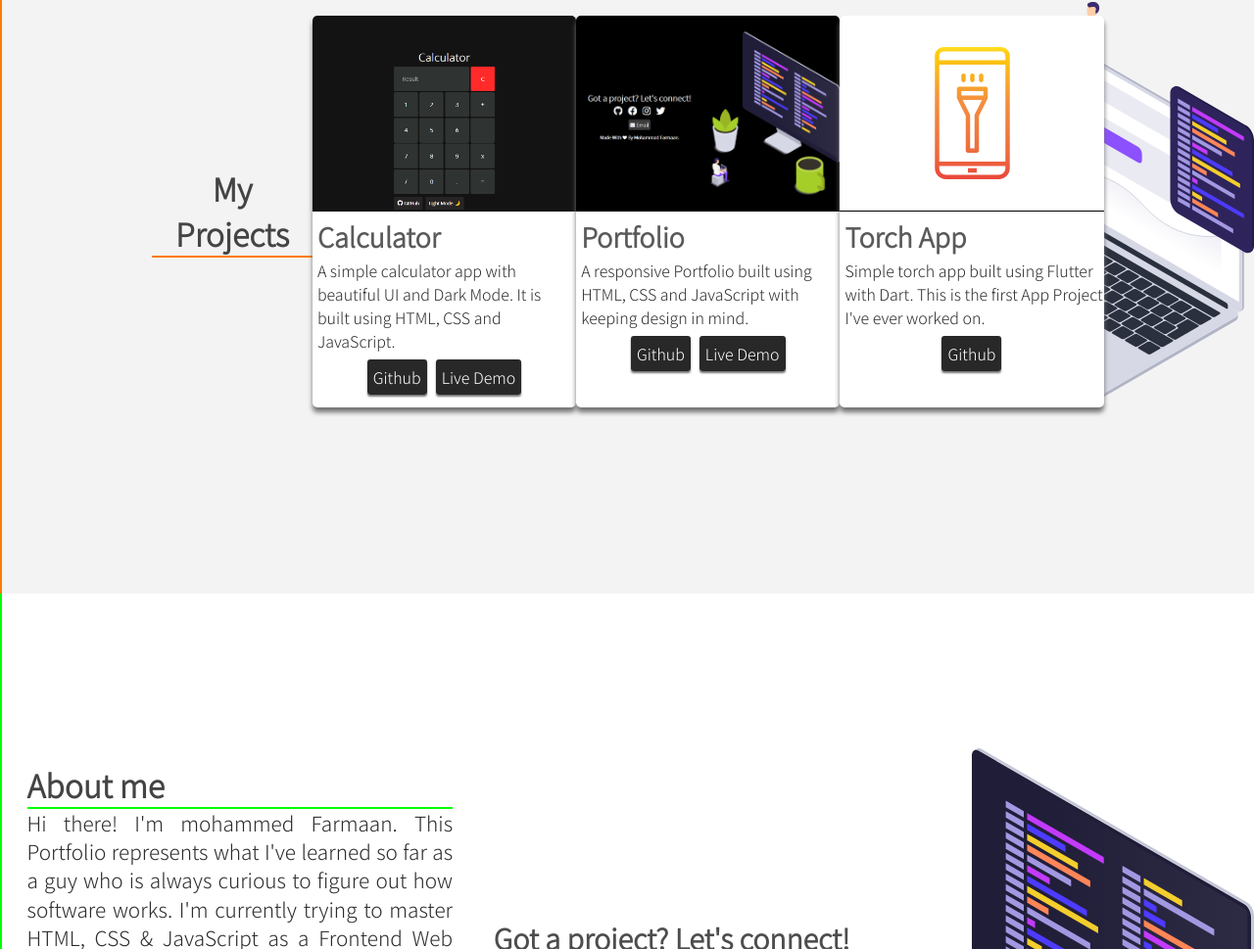
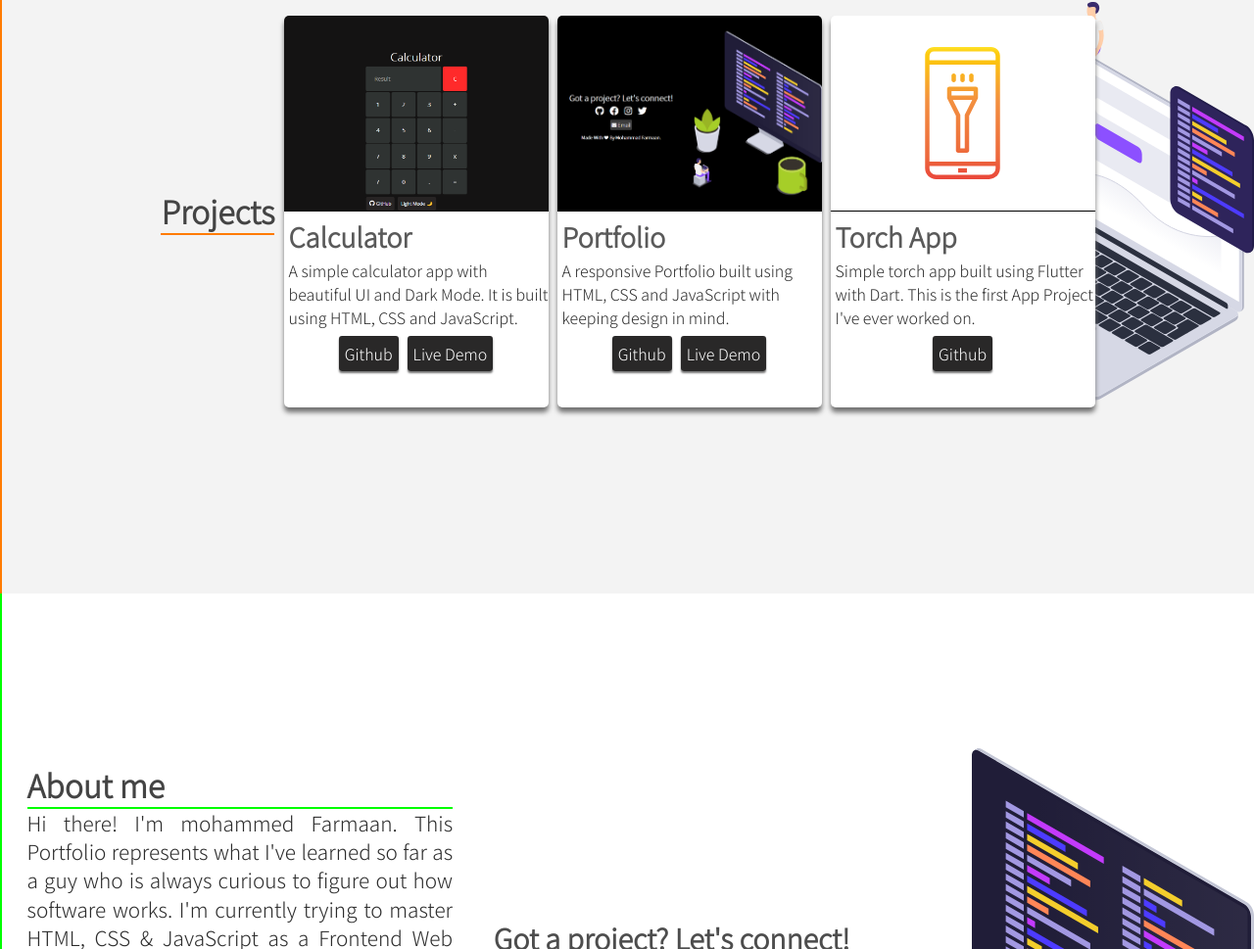
Before and after one commit to Mohammad-Farmaan/Portfolio, a plain HTML site: page index.html in a window 1280 px wide. Shown: the part 2594-3563 px from the top of the page at 98% size. Drawn offline with Linux system fonts and the light colour scheme.

Commit message:
Minor updates.

```diff
--- a/index.html
+++ b/index.html
@@ -97,7 +97,7 @@
   <!-- *Section 4 Projects* -->
   <section class="section-4 projects" id="section-4">
     <div class="project-container">
-      <h1 class="project-header">My Projects</h1>
+      <h1 class="project-header">Projects</h1>
 
       <div class="project-1">
         <div class="project-image-1"></div>
```
